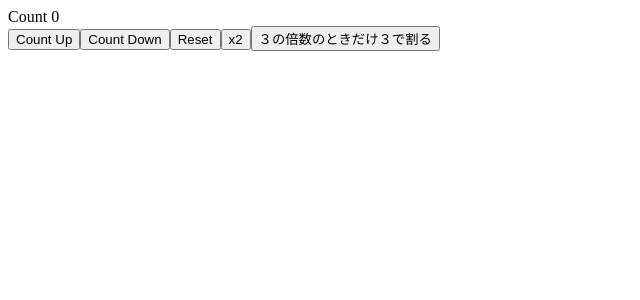
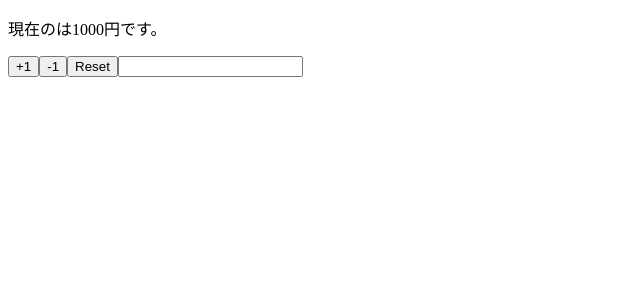
Before and after one commit to olafpapa/react-hooks-study, a React (Create React App) app: page / in a window 1280 px wide. Shown: the top 300 px of the page, without its empty margins (0-640 px from the left). Built offline with nearby package versions, Linux system fonts and the light colour scheme.

Commit message:
Multiple useState().

```diff
--- a/src/App.js
+++ b/src/App.js
@@ -1,35 +1,28 @@
 import React, { useState } from 'react'
 
-const App = () => {
-  const [count, setCount] = useState(0)
+const App = props => {
+  const [name, setName] = useState(props.name)
+  const [price, setPrice] = useState(props.price)
 
-  const increment = () => setCount(prevCount => prevCount + 1)
-  const decrement = () => setCount(prevCount => prevCount - 1)
-  const reset = () => setCount(0)
-  const x2 = () => setCount(prev => prev * 2)
-  const divideBy3 = () => setCount(prev => prev % 3 === 0 ? prev / 3 : prev)
-
+  const reset = () => {
+    setPrice(props.price)
+    setName(props.name)
+  }
   return (
     <>
-      <div>Count { count }</div>
-      <button onClick={ increment }>
-        Count Up
-      </button>
-      <button onClick={ decrement }>
-        Count Down
-      </button>
-      <button onClick={ reset }>
-        Reset
-      </button>
-      <button onClick={ x2 }>
-        x2
-      </button>
-      <button onClick={ divideBy3 }>
-        ３の倍数のときだけ３で割る
-      </button>
+      <p>
+        現在の{name}は{price}円です。
+      </p>
+      <button onClick={() => setPrice(price + 1)}>+1</button>
+      <button onClick={() => setPrice(price - 1)}>-1</button>
+      <button onClick={reset}>Reset</button>
+      <input value={name} onChange={e => setName(e.target.value)}/>
     </>
-
   )
 }
 
+App.defaultProps = {
+  name: '',
+  price: 1000
+}
 export default App
```
